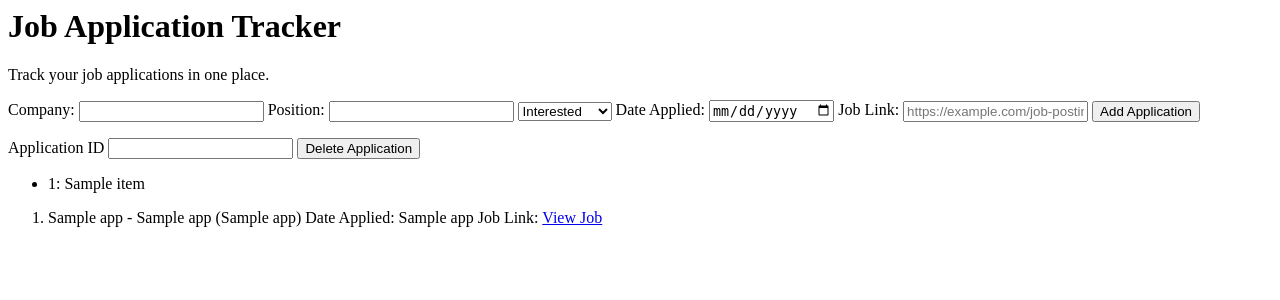
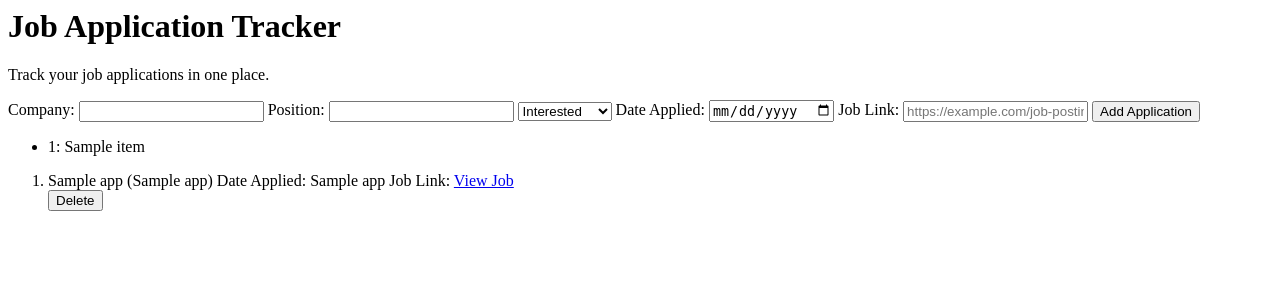
Before and after one commit to DWILL28Y/Job-Application-Tracker, a Flask app: template templates/index.html in a window 1280 px wide. Shown: the top 300 px of the page. Run offline with Flask 3, Linux system fonts and the light colour scheme; the template is opened without the code that fills it: most values are stand-ins (such as "Sample title", 1, 10 or a date in 2020); parts of the project's set-up code (start-up, migrations or seed data) failed here and were passed over.

Commit message:
Changed dedicated delete button to a delete button on each application to remove sql ordering errors I was getting

```diff
--- a/templates/index.html
+++ b/templates/index.html
@@ -26,11 +26,7 @@
     <button type="submit">Add Application</button>
 </form>
 
-<form action="/delete" method="post">
-    <label for="delete_app">Application ID</label>
-    <input type="text" id="delete_app" name="delete_app" required>
-    <button type="delete_application">Delete Application</button>
-</form>
+
 <ul>
     {% for item in status_counts %}
         <li>{{ item[0] }}: {{ item[1] }}</li>
@@ -39,6 +35,9 @@
 
 <ol>
     {% for app in applications %}
-        <li>{{ app[1] }} - {{ app[2] }} ({{ app[3] }}) Date Applied: {{ app[4] }} Job Link: <a href="{{ app[5] }}" target="_blank">View Job</a></li>
+        <li>{{ app[1] }} ({{ app[2] }}) Date Applied: {{ app[3] }} Job Link: <a href="{{ app[4] }}" target="_blank">View Job</a>
+        <form action="/delete" method="post">
+        <button type="submit" name="delete_app" value="{{ app[0] }}">Delete</button>
+        </form></li>
     {% endfor %}
 </ol>
```
